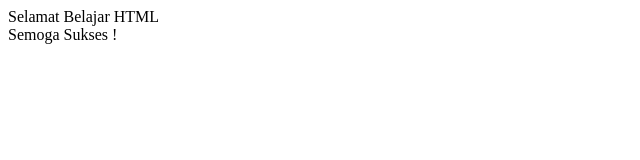
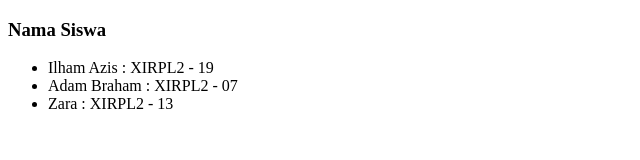
Before and after one commit to Hizuku/Hizu-XIRPLB, a plain HTML site: page index.html in a window 1280 px wide. Shown: the whole page, without its empty margins (0-640 px from the left). Drawn offline with Linux system fonts and the light colour scheme.

Commit message:
update list siswa

```diff
--- a/index.html
+++ b/index.html
@@ -1,12 +1,34 @@
+
 <!DOCTYPE html>
+
 <html lang="en">
+
 <head>
-    <title>Latihan HTML</title>
+
+    <meta charset="UTF-8">
+
+    <meta http-equiv="X-UA-Compatible" content="IE=edge">
+
+    <meta name="viewport" content="width=device-width, initial-scale=1.0">
+
+    <title>SMKN 4 Malang</title>
+
 </head>
-<!-- Ini merupakan suatu komentar -->
+
 <body>
-    Selamat Belajar
-    HTML<br> Semoga Sukses
-    !
+
+    <h3>Nama Siswa</h3>
+
+    <ul>
+
+        <li>Ilham Azis : XIRPL2 - 19</li>
+
+        <li>Adam Braham : XIRPL2 - 07</li>
+
+        <li>Zara : XIRPL2 - 13</li>
+
+    </ul>
+
 </body>
+
 </html>
```
